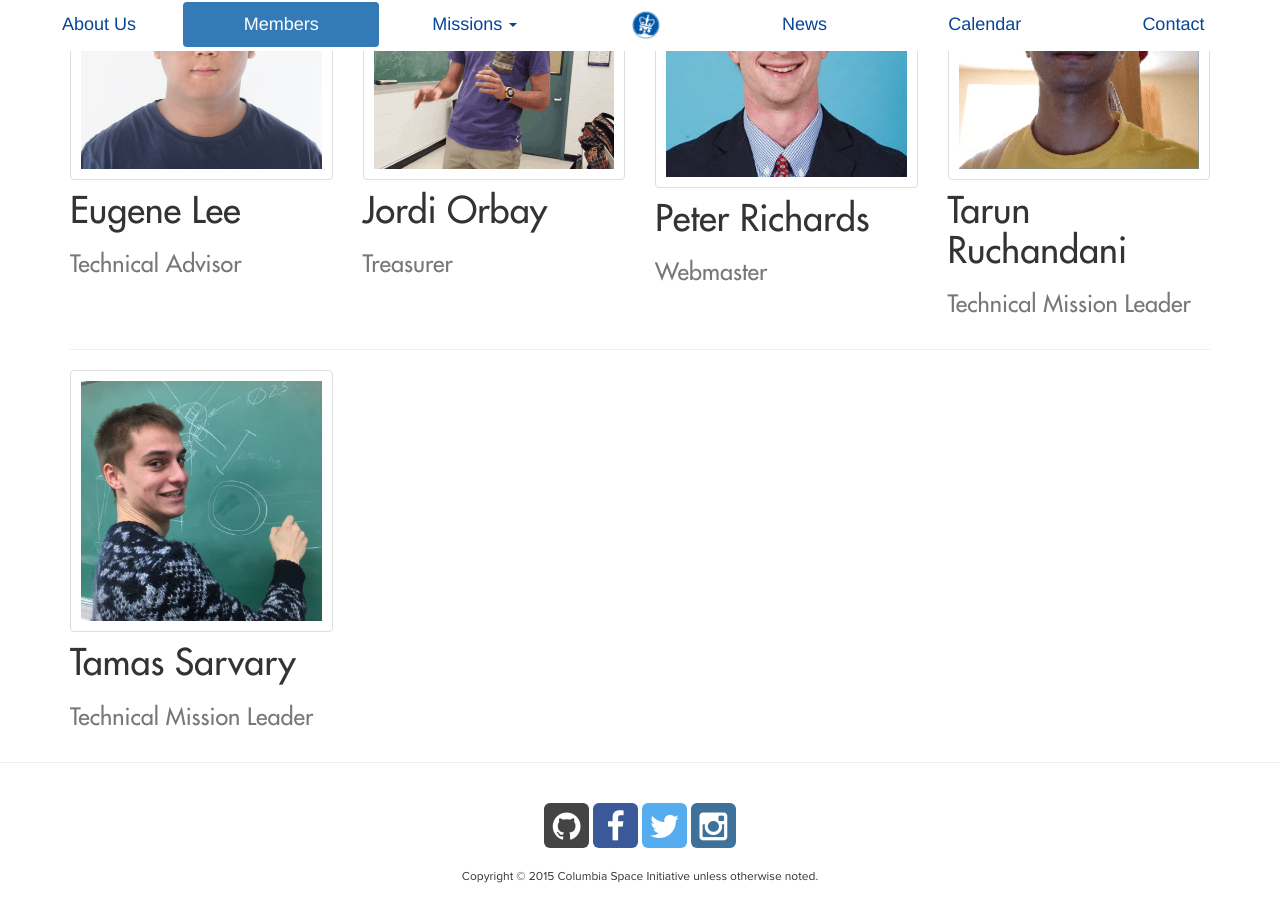
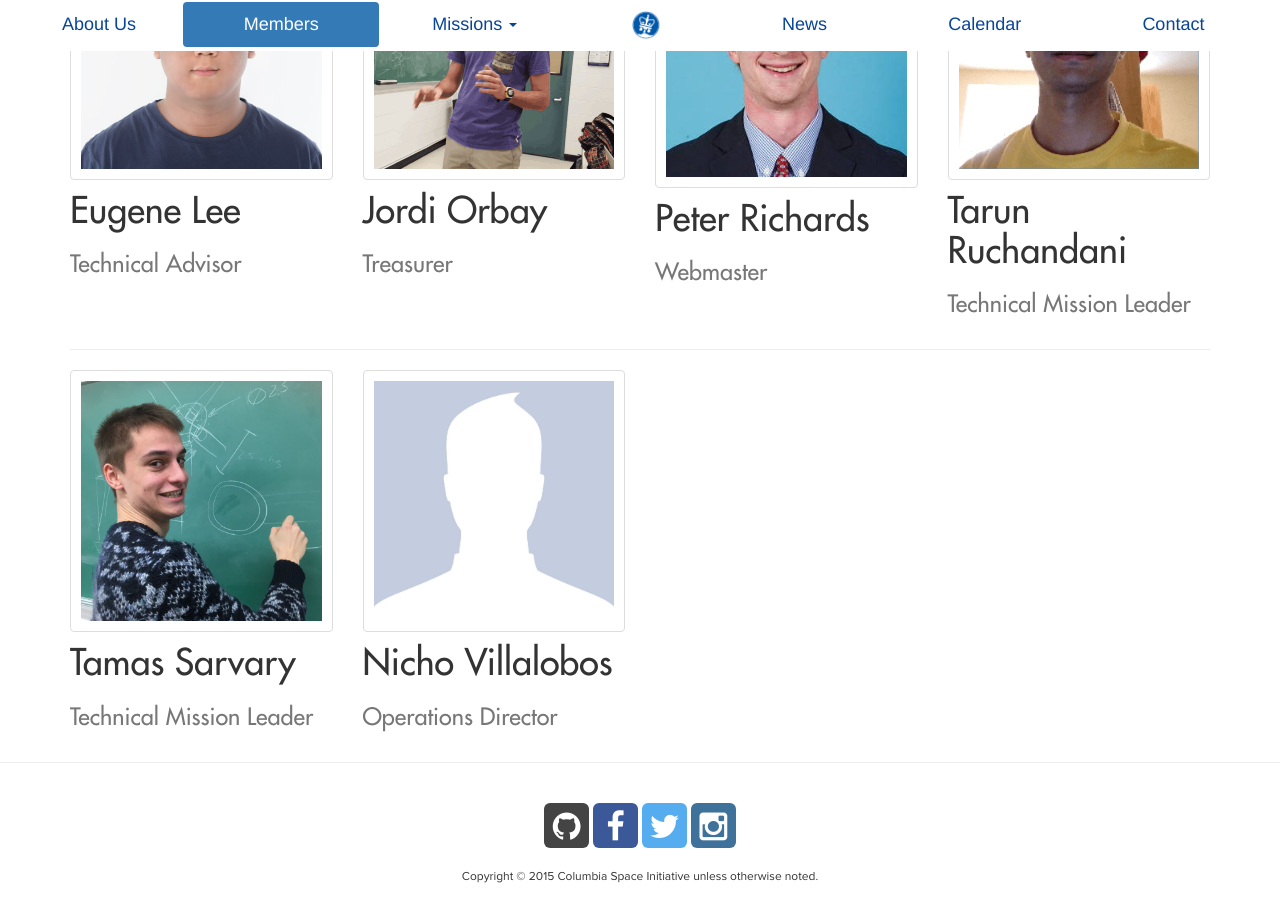
Before and after one commit to columbiaspace/columbiaspace.org, a Jekyll site: the page built from members.html, in a window 1280 px wide and 900 px high, scrolled down 2568 px. Built offline with Jekyll 4.4.1, drawn with Linux system fonts in a browser that asks for light colours; nearby versions of some CDN libraries; Markdown is read by kramdown in place of the engine named in the settings; comment, search, counter and statistics services are not loaded.

Commit message:
Initial Nicho Add
Picture is coming

```diff
--- a/members.html
+++ b/members.html
@@ -57,4 +57,7 @@ members:
   - name: "Tamas Sarvary"
     title: "Technical Mission Leader"
     image: "/assets/media/img/profiles/tsarvary.jpg"
+  - name: "Nicho Villalobos"
+    title: "Operations Director"
+    image: "/assets/media/img/profiles/default.jpg"
 ---
```
